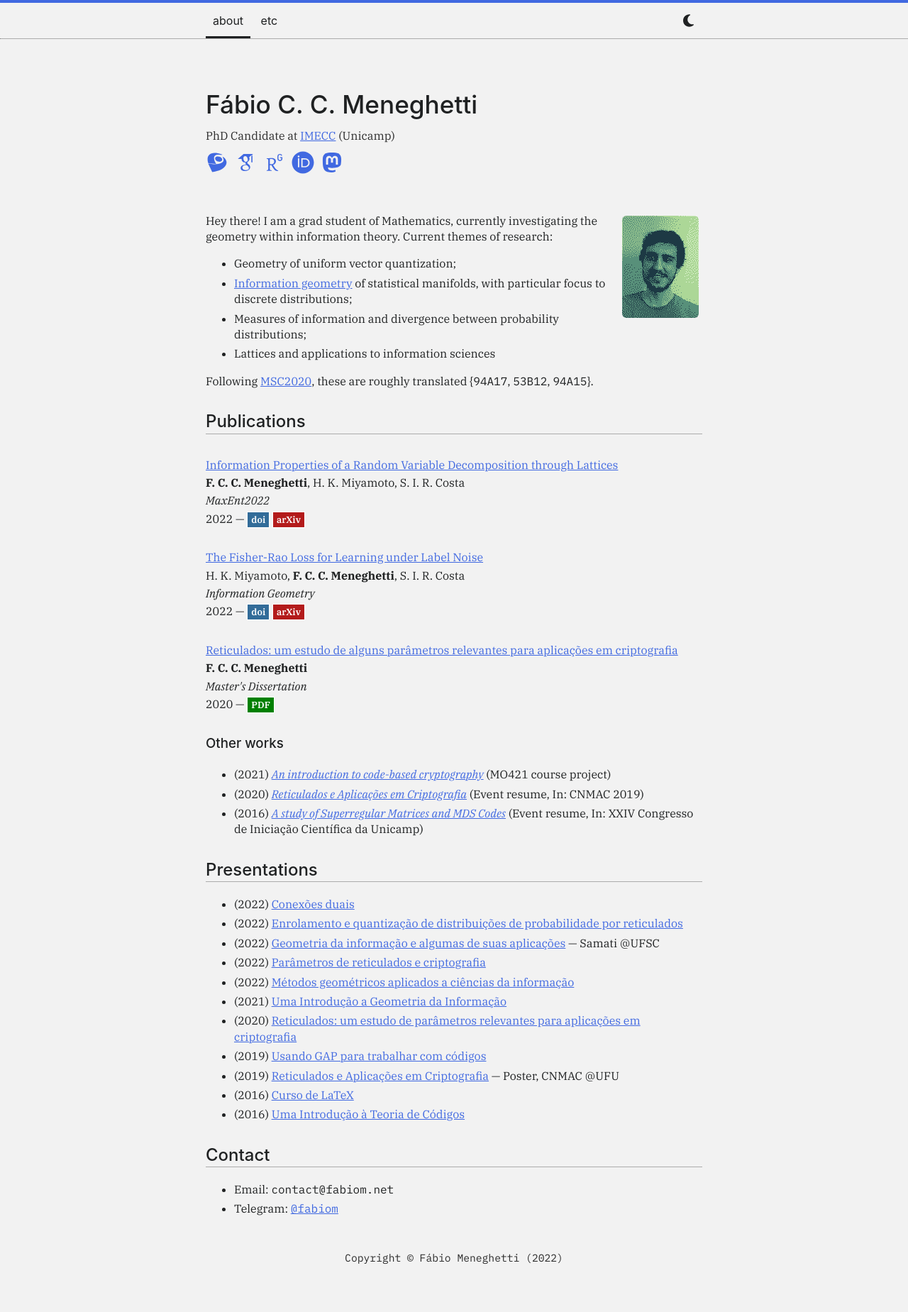
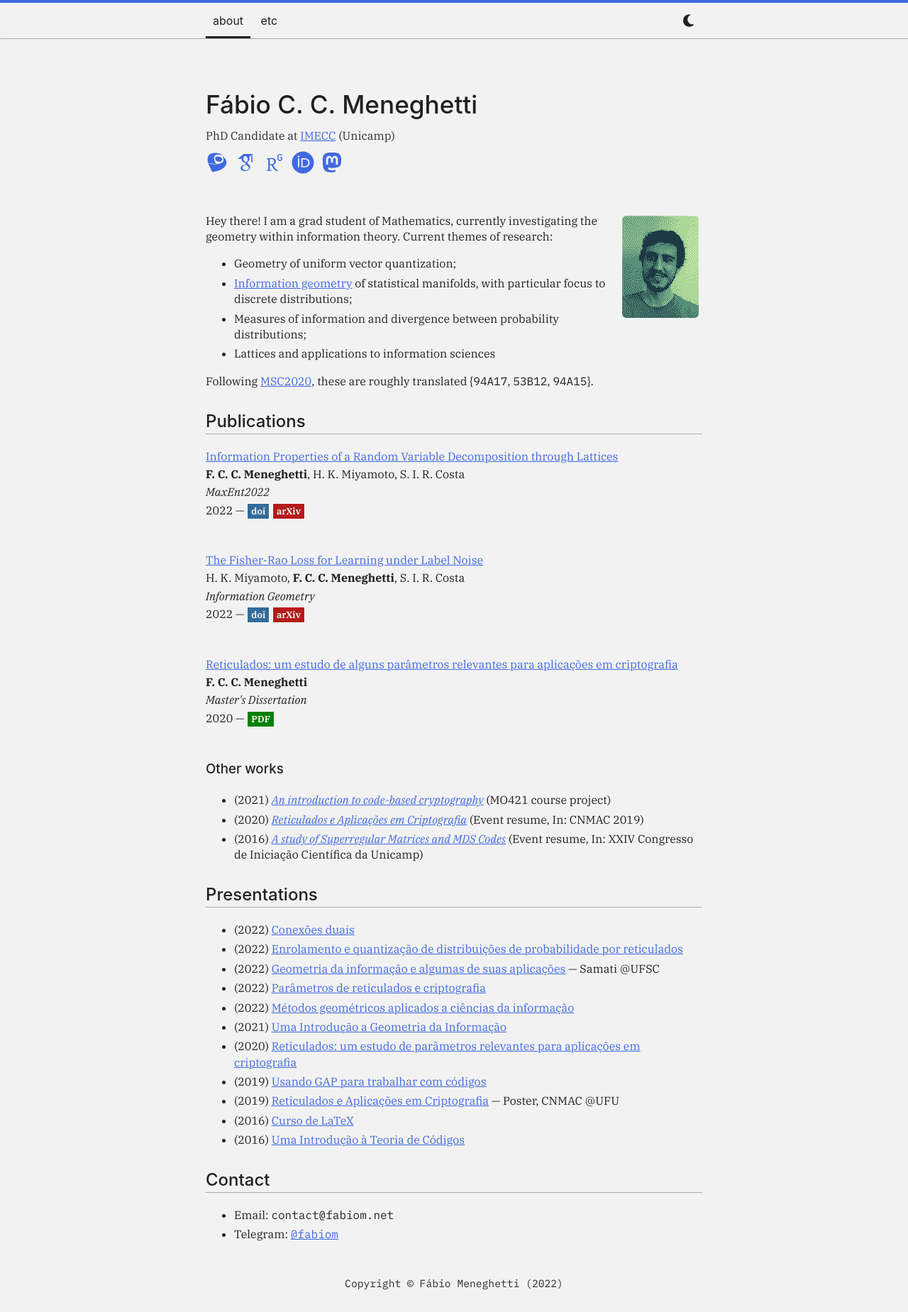
Before and after one commit to fabiom/fabiom.github.io, a Jekyll site: the page built from index.md, in a window 1280 px wide. Shown: the whole page at 71% size. Built offline with Jekyll 4.4.1, drawn with Linux system fonts in a browser that asks for light colours; before the commit the page ends 1813 px from its top, so only the background shows below that.

Commit message:
publications margin

```diff
--- a/_sass/about.scss
+++ b/_sass/about.scss
@@ -29,7 +29,7 @@
 // Publications
 
 .publication {
-  margin: 2em 0;
+  margin-bottom: 3em;
 }
 
 .publication-text {
```
